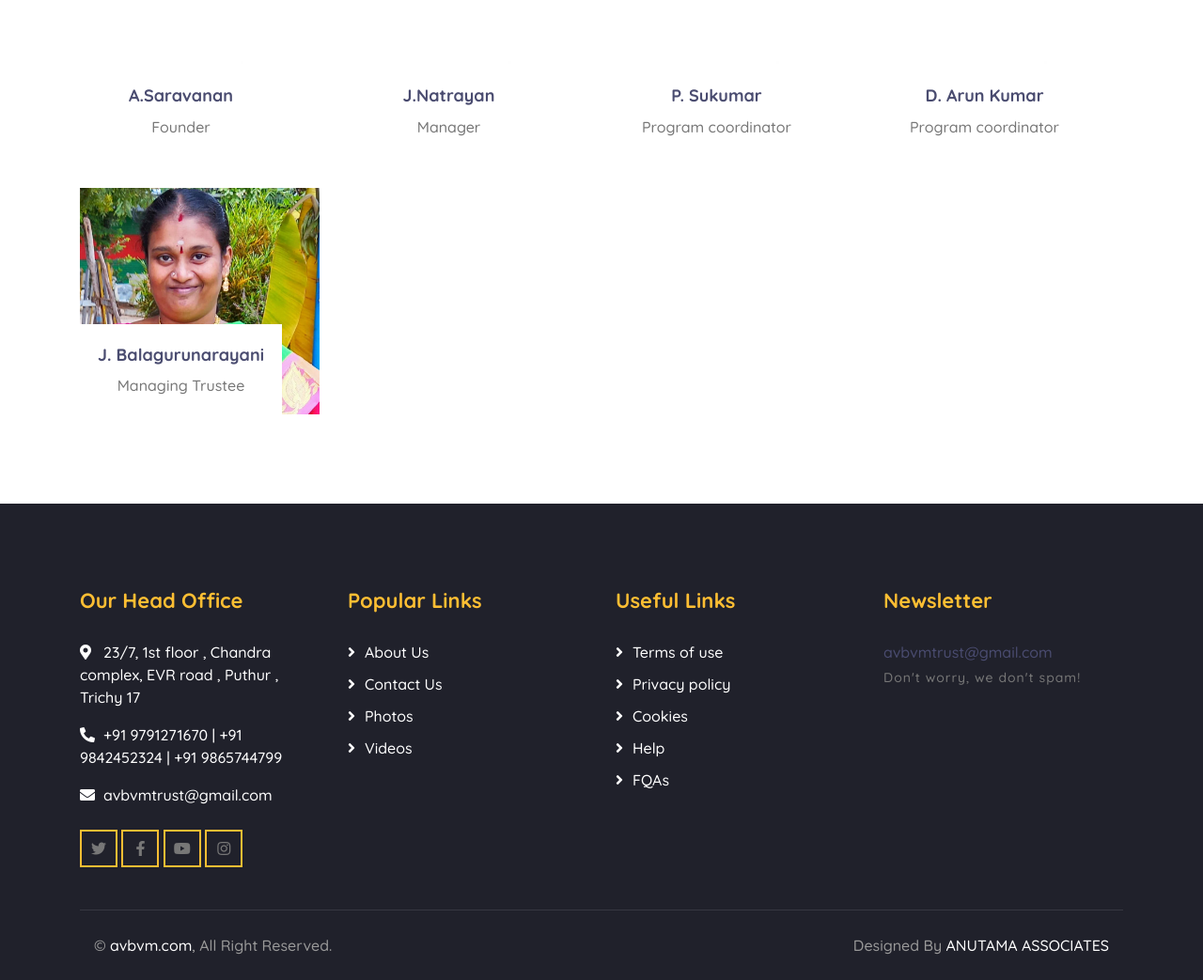
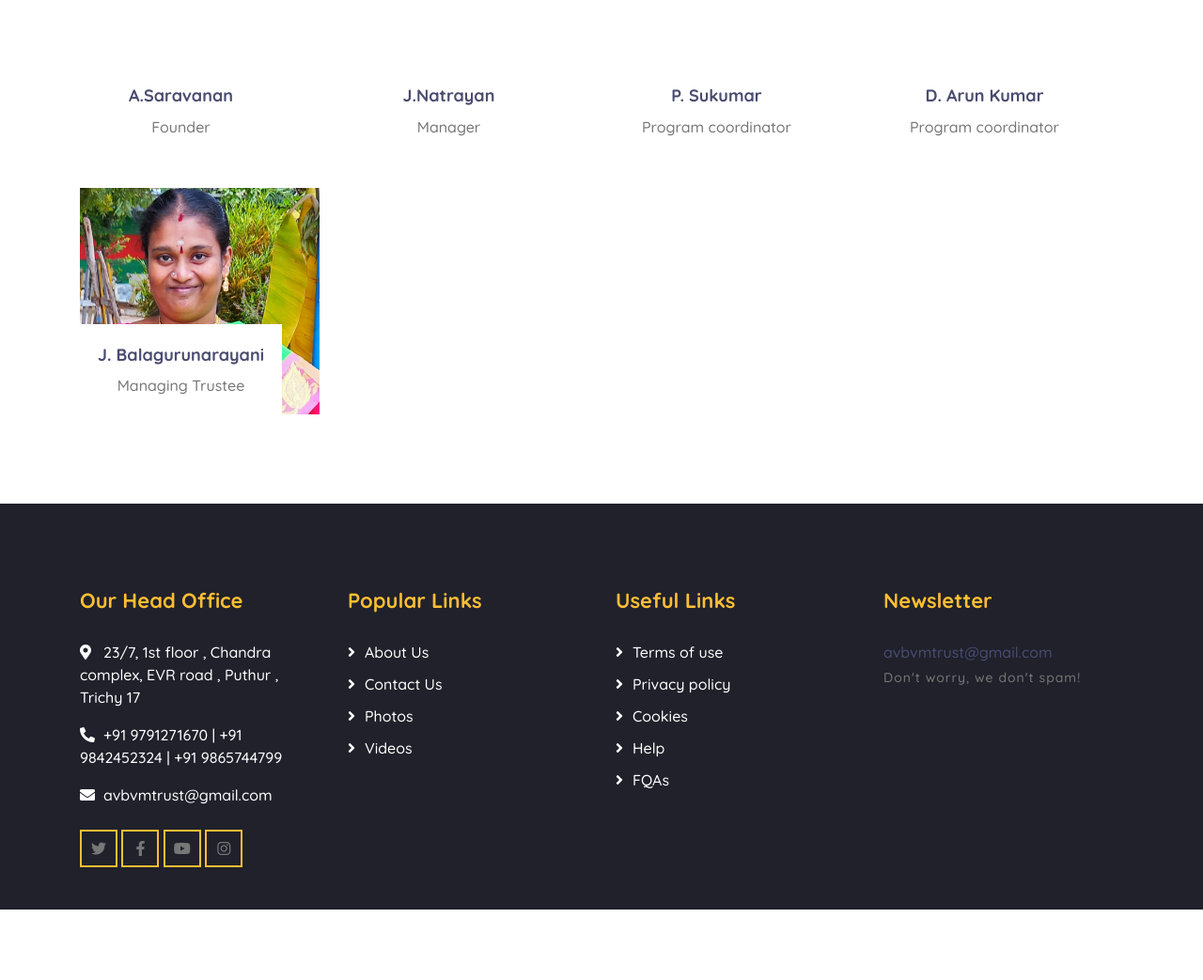
Before and after one commit to DharsanPrabu/avbvm, a plain HTML site: page about.html in a window 1280 px wide. Shown: the part 2080-3123 px from the top of the page at 94% size. After the commit the page ends 3048 px from the top, so only its background shows below. Drawn offline with nearby package versions, Linux system fonts and the light colour scheme.

Commit message:
Add files via upload

```diff
--- a/about.html
+++ b/about.html
@@ -351,16 +351,7 @@ AVBVM is to establish the ancient Vedic notion that the life is bliss. Brahma vi
                     </div>
                 </div>
             </div>
-            <div class="container copyright">
-                <div class="row">
-                    <div class="col-md-6">
-                        <p>&copy; <a href="www.avbvm.com">avbvm.com</a>, All Right Reserved.</p>
-                    </div>
-                    <div class="col-md-6">
-                        <p>Designed By <a href="https://santhoshomprakash.github.io/portfolio/" target="_blank">ANUTAMA ASSOCIATES</a></p>
-                    </div>
-                </div>
-            </div>
+
         </div>
         <!-- Footer End -->
 
```
Also changed, not shown: contact.html (+1 -10 lines), event.html (+1 -10 lines), index.html (+2 -2 lines).
